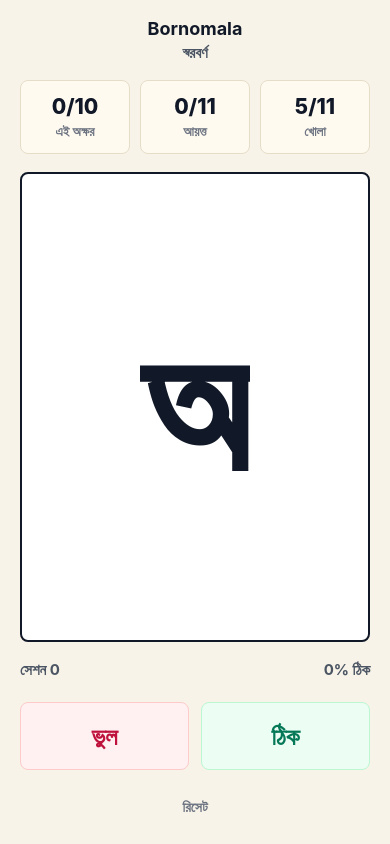
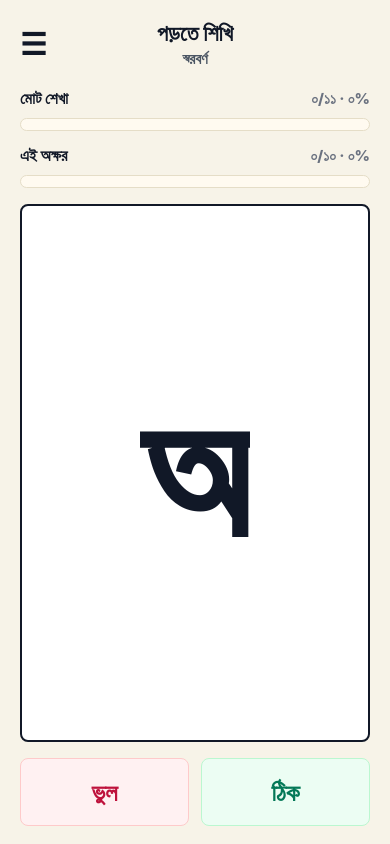
Before and after one commit to bappygolder/prote-shikhi, a React Native app: screen / in a window 390 px wide. Built offline with nearby package versions, Linux system fonts and the light colour scheme.

Commit message:
feat: simplify bangla trainer screen

```diff
--- a/App.tsx
+++ b/App.tsx
@@ -19,6 +19,7 @@ import {
 } from './lib/learning';
 
 const STORAGE_KEY = 'bornomala.progress.v1';
+const BANGLA_DIGITS = ['০', '১', '২', '৩', '৪', '৫', '৬', '৭', '৮', '৯'];
 
 type SessionStats = {
   attempts: number;
@@ -32,6 +33,37 @@ const initialSessionStats: SessionStats = {
   wrong: 0,
 };
 
+type ProgressBarProps = {
+  label: string;
+  completed: number;
+  total: number;
+  percent: number;
+};
+
+function toBanglaNumber(value: number | string) {
+  return String(value).replace(/\d/g, (digit) => BANGLA_DIGITS[Number(digit)]);
+}
+
+function ProgressBar({ label, completed, total, percent }: ProgressBarProps) {
+  const clampedPercent = Math.max(0, Math.min(100, percent));
+  const fillWidth = `${clampedPercent}%` as `${number}%`;
+
+  return (
+    <View style={styles.progressBlock}>
+      <View style={styles.progressTextRow}>
+        <Text style={styles.progressLabel}>{label}</Text>
+        <Text style={styles.progressValue}>
+          {toBanglaNumber(completed)}/{toBanglaNumber(total)} ·{' '}
+          {toBanglaNumber(clampedPercent)}%
+        </Text>
+      </View>
+      <View style={styles.progressTrack}>
+        <View style={[styles.progressFill, { width: fillWidth }]} />
+      </View>
+    </View>
+  );
+}
+
 export default function App() {
   const [progress, setProgress] = useState<ProgressByCard>({});
   const [sessionStats, setSessionStats] = useState<SessionStats>(
@@ -39,6 +71,7 @@ export default function App() {
   );
   const [currentCardId, setCurrentCardId] = useState(VOWEL_CARDS[0].id);
   const [isLoaded, setIsLoaded] = useState(false);
+  const [isMenuOpen, setIsMenuOpen] = useState(false);
 
   useEffect(() => {
     let isMounted = true;
@@ -86,6 +119,13 @@ export default function App() {
   const masteredCount = VOWEL_CARDS.filter(
     (card) => getProgressForCard(progress, card.id).mastered,
   ).length;
+  const totalMasteryPercent = Math.round(
+    (masteredCount / VOWEL_CARDS.length) * 100,
+  );
+  const currentMasteryPercent = Math.min(
+    100,
+    Math.round((currentProgress.correctCount / MASTERY_TARGET) * 100),
+  );
   const sessionAccuracy =
     sessionStats.attempts === 0
       ? 0
@@ -113,6 +153,7 @@ export default function App() {
     setProgress({});
     setSessionStats(initialSessionStats);
     setCurrentCardId(VOWEL_CARDS[0].id);
+    setIsMenuOpen(false);
     AsyncStorage.removeItem(STORAGE_KEY).catch(() => {
       // Reset still updates the current screen even if storage cleanup fails.
     });
@@ -124,29 +165,38 @@ export default function App() {
 
       <View style={styles.shell}>
         <View style={styles.header}>
-          <Text style={styles.brand}>Bornomala</Text>
-          <Text style={styles.stage}>স্বরবর্ণ</Text>
+          <Pressable
+            accessibilityLabel="মেনু খুলুন"
+            onPress={() => setIsMenuOpen(true)}
+            style={({ pressed }) => [
+              styles.menuButton,
+              pressed && styles.buttonPressed,
+            ]}
+          >
+            <Text style={styles.menuIcon}>☰</Text>
+          </Pressable>
+
+          <View style={styles.titleBlock}>
+            <Text style={styles.brand}>পড়তে শিখি</Text>
+            <Text style={styles.stage}>স্বরবর্ণ</Text>
+          </View>
+
+          <View style={styles.headerSpacer} />
         </View>
 
-        <View style={styles.progressGrid}>
-          <View style={styles.statBlock}>
-            <Text style={styles.statValue}>
-              {currentProgress.correctCount}/{MASTERY_TARGET}
-            </Text>
-            <Text style={styles.statLabel}>এই অক্ষর</Text>
-          </View>
-          <View style={styles.statBlock}>
-            <Text style={styles.statValue}>
-              {masteredCount}/{VOWEL_CARDS.length}
-            </Text>
-            <Text style={styles.statLabel}>আয়ত্ত</Text>
-          </View>
-          <View style={styles.statBlock}>
-            <Text style={styles.statValue}>
-              {unlockedCards.length}/{VOWEL_CARDS.length}
-            </Text>
-            <Text style={styles.statLabel}>খোলা</Text>
-          </View>
+        <View style={styles.progressStack}>
+          <ProgressBar
+            completed={masteredCount}
+            label="মোট শেখা"
+            percent={totalMasteryPercent}
+            total={VOWEL_CARDS.length}
+          />
+          <ProgressBar
+            completed={currentProgress.correctCount}
+            label="এই অক্ষর"
+            percent={currentMasteryPercent}
+            total={MASTERY_TARGET}
+          />
         </View>
 
         <View style={styles.card}>
@@ -159,14 +209,9 @@ export default function App() {
           </Text>
         </View>
 
-        <View style={styles.sessionRow}>
-          <Text style={styles.sessionText}>সেশন {sessionStats.attempts}</Text>
-          <Text style={styles.sessionText}>{sessionAccuracy}% ঠিক</Text>
-        </View>
-
         <View style={styles.actions}>
           <Pressable
-            accessibilityLabel="Mark wrong"
+            accessibilityLabel="ভুল হয়েছে"
             onPress={() => handleGrade(false)}
             style={({ pressed }) => [
               styles.actionButton,
@@ -178,7 +223,7 @@ export default function App() {
           </Pressable>
 
           <Pressable
-            accessibilityLabel="Mark right"
+            accessibilityLabel="ঠিক হয়েছে"
             onPress={() => handleGrade(true)}
             style={({ pressed }) => [
               styles.actionButton,
@@ -189,11 +234,77 @@ export default function App() {
             <Text style={[styles.actionText, styles.rightText]}>ঠিক</Text>
           </Pressable>
         </View>
+      </View>
 
-        <Pressable onPress={handleReset} style={styles.resetButton}>
-          <Text style={styles.resetText}>রিসেট</Text>
-        </Pressable>
-      </View>
+      {isMenuOpen ? (
+        <View style={styles.menuLayer}>
+          <Pressable
+            accessibilityLabel="মেনু বন্ধ করুন"
+            onPress={() => setIsMenuOpen(false)}
+            style={styles.menuBackdrop}
+          />
+          <View style={styles.menuPanel}>
+            <View style={styles.menuHeader}>
+              <Text style={styles.menuTitle}>মেনু</Text>
+              <Pressable
+                accessibilityLabel="মেনু বন্ধ করুন"
+                onPress={() => setIsMenuOpen(false)}
+                style={({ pressed }) => [
+                  styles.closeButton,
+                  pressed && styles.buttonPressed,
+                ]}
+              >
+                <Text style={styles.closeText}>বন্ধ</Text>
+              </Pressable>
+            </View>
+
+            <View style={styles.menuList}>
+              <View style={styles.menuItem}>
+                <Text style={styles.menuLabel}>খোলা অক্ষর</Text>
+                <Text style={styles.menuValue}>
+                  {toBanglaNumber(unlockedCards.length)}/
+                  {toBanglaNumber(VOWEL_CARDS.length)}
+                </Text>
+              </View>
+              <View style={styles.menuItem}>
+                <Text style={styles.menuLabel}>সেশন</Text>
+                <Text style={styles.menuValue}>
+                  {toBanglaNumber(sessionStats.attempts)}
+                </Text>
+              </View>
+              <View style={styles.menuItem}>
+                <Text style={styles.menuLabel}>ঠিক</Text>
+                <Text style={styles.menuValue}>
+                  {toBanglaNumber(sessionStats.correct)}
+                </Text>
+              </View>
+              <View style={styles.menuItem}>
+                <Text style={styles.menuLabel}>ভুল</Text>
+                <Text style={styles.menuValue}>
+                  {toBanglaNumber(sessionStats.wrong)}
+                </Text>
+              </View>
+              <View style={styles.menuItem}>
+                <Text style={styles.menuLabel}>ঠিকের হার</Text>
+                <Text style={styles.menuValue}>
+                  {toBanglaNumber(sessionAccuracy)}%
+                </Text>
+              </View>
+            </View>
+
+            <Pressable
+              accessibilityLabel="আবার শুরু করুন"
+              onPress={handleReset}
+              style={({ pressed }) => [
+                styles.resetButton,
+                pressed && styles.buttonPressed,
+              ]}
+            >
+              <Text style={styles.resetText}>আবার শুরু</Text>
+            </Pressable>
+          </View>
+        </View>
+      ) : null}
     </SafeAreaView>
   );
 }
@@ -206,18 +317,40 @@ const styles = StyleSheet.create({
   shell: {
     flex: 1,
     justifyContent: 'space-between',
-    gap: 18,
+    gap: 16,
     paddingHorizontal: 20,
     paddingVertical: 18,
   },
   header: {
+    minHeight: 52,
+    flexDirection: 'row',
     alignItems: 'center',
-    gap: 4,
+    justifyContent: 'space-between',
+  },
+  menuButton: {
+    minHeight: 44,
+    width: 44,
+    alignItems: 'flex-start',
+    justifyContent: 'center',
+  },
+  menuIcon: {
+    color: '#111827',
+    fontSize: 30,
+    fontWeight: '800',
+    letterSpacing: 0,
+  },
+  titleBlock: {
+    flex: 1,
+    alignItems: 'center',
+    gap: 3,
+  },
+  headerSpacer: {
+    width: 44,
   },
   brand: {
     color: '#111827',
-    fontSize: 18,
-    fontWeight: '700',
+    fontSize: 22,
+    fontWeight: '800',
     letterSpacing: 0,
   },
   stage: {
@@ -226,32 +359,43 @@ const styles = StyleSheet.create({
     fontWeight: '600',
     letterSpacing: 0,
   },
-  progressGrid: {
+  progressStack: {
+    gap: 12,
+  },
+  progressBlock: {
+    gap: 8,
+  },
+  progressTextRow: {
+    minHeight: 24,
     flexDirection: 'row',
-    gap: 10,
+    alignItems: 'center',
+    justifyContent: 'space-between',
+    gap: 12,
   },
-  statBlock: {
-    flex: 1,
-    minHeight: 74,
-    alignItems: 'center',
-    justifyContent: 'center',
+  progressLabel: {
+    color: '#111827',
+    fontSize: 16,
+    fontWeight: '800',
+    letterSpacing: 0,
+  },
+  progressValue: {
+    color: '#6b7280',
+    fontSize: 15,
+    fontWeight: '800',
+    letterSpacing: 0,
+  },
+  progressTrack: {
+    height: 13,
+    overflow: 'hidden',
     borderColor: '#e5ddc7',
     borderRadius: 8,
     borderWidth: 1,
     backgroundColor: '#fffaf0',
   },
-  statValue: {
-    color: '#111827',
-    fontSize: 21,
-    fontWeight: '800',
-    letterSpacing: 0,
-  },
-  statLabel: {
-    color: '#6b7280',
-    fontSize: 13,
-    fontWeight: '600',
-    letterSpacing: 0,
-    marginTop: 4,
+  progressFill: {
+    height: '100%',
+    borderRadius: 8,
+    backgroundColor: '#047857',
   },
   card: {
     flex: 1,
@@ -272,17 +416,6 @@ const styles = StyleSheet.create({
     letterSpacing: 0,
     lineHeight: 214,
     textAlign: 'center',
-  },
-  sessionRow: {
-    minHeight: 24,
-    flexDirection: 'row',
-    justifyContent: 'space-between',
-  },
-  sessionText: {
-    color: '#4b5563',
-    fontSize: 15,
-    fontWeight: '700',
-    letterSpacing: 0,
   },
   actions: {
     flexDirection: 'row',
@@ -319,15 +452,94 @@ const styles = StyleSheet.create({
   rightText: {
     color: '#047857',
   },
-  resetButton: {
-    minHeight: 38,
+  menuLayer: {
+    ...StyleSheet.absoluteFillObject,
+    zIndex: 10,
+  },
+  menuBackdrop: {
+    ...StyleSheet.absoluteFillObject,
+    backgroundColor: 'rgba(17, 24, 39, 0.36)',
+  },
+  menuPanel: {
+    position: 'absolute',
+    top: 0,
+    bottom: 0,
+    left: 0,
+    width: '78%',
+    maxWidth: 340,
+    borderRightColor: '#e5ddc7',
+    borderRightWidth: 1,
+    backgroundColor: '#fffaf0',
+    paddingHorizontal: 20,
+    paddingTop: 58,
+    paddingBottom: 24,
+  },
+  menuHeader: {
+    minHeight: 44,
+    flexDirection: 'row',
+    alignItems: 'center',
+    justifyContent: 'space-between',
+    gap: 12,
+  },
+  menuTitle: {
+    color: '#111827',
+    fontSize: 24,
+    fontWeight: '800',
+    letterSpacing: 0,
+  },
+  closeButton: {
+    minHeight: 40,
     alignItems: 'center',
     justifyContent: 'center',
+    paddingHorizontal: 4,
   },
-  resetText: {
-    color: '#6b7280',
-    fontSize: 14,
+  closeText: {
+    color: '#4b5563',
+    fontSize: 15,
+    fontWeight: '800',
+    letterSpacing: 0,
+  },
+  menuList: {
+    gap: 0,
+    marginTop: 24,
+    borderTopColor: '#e5ddc7',
+    borderTopWidth: 1,
+  },
+  menuItem: {
+    minHeight: 52,
+    flexDirection: 'row',
+    alignItems: 'center',
+    justifyContent: 'space-between',
+    gap: 16,
+    borderBottomColor: '#e5ddc7',
+    borderBottomWidth: 1,
+  },
+  menuLabel: {
+    color: '#4b5563',
+    fontSize: 16,
     fontWeight: '700',
     letterSpacing: 0,
   },
+  menuValue: {
+    color: '#111827',
+    fontSize: 18,
+    fontWeight: '800',
+    letterSpacing: 0,
+  },
+  resetButton: {
+    minHeight: 52,
+    alignItems: 'center',
+    justifyContent: 'center',
+    borderColor: '#fecaca',
+    borderRadius: 8,
+    borderWidth: 1,
+    backgroundColor: '#fff1f2',
+    marginTop: 'auto',
+  },
+  resetText: {
+    color: '#be123c',
+    fontSize: 17,
+    fontWeight: '800',
+    letterSpacing: 0,
+  },
 });
```
Also changed, not shown: 3 other files (tests, documents, lock files or other folders).
